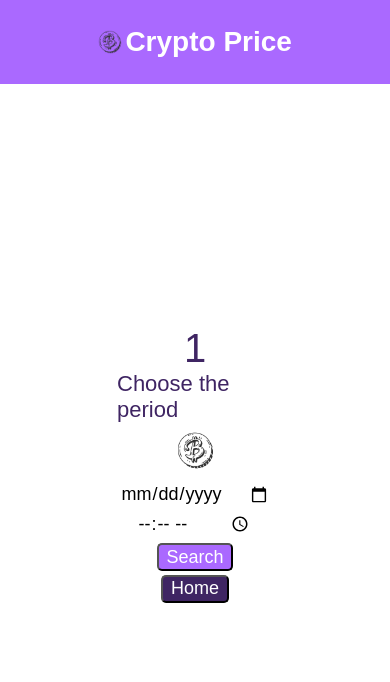
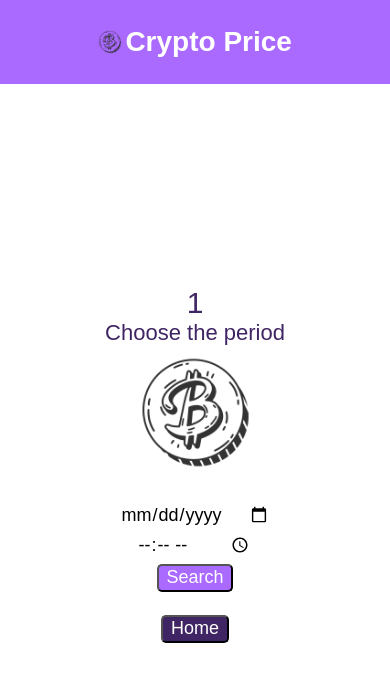
Before and after one commit to thiagopetherson/crypto-price, a Vue app: page /date/1 in a window 390 px wide. Shown: the top 682 px of the page. Built offline with nearby package versions, Linux system fonts and the light colour scheme; a web font is replaced by a local one.

Commit message:
Responsiveness date component

```diff
--- a/src/views/DateFilterView.vue
+++ b/src/views/DateFilterView.vue
@@ -85,27 +85,49 @@ export default {
   .date-filter-title
     width: 40%
     @include display-direction-justify-align($dir: column, $jus: center, $ali: center)
+    @media only screen and (min-width: 1px) and (max-width: 290px)
+      width: 100%
+    @media only screen and (min-width: 291px) and (max-width: 500px)
+      width: 90%
+    @media only screen and (min-width: 501px) and (max-width: 1000px)
+      width: 80%
 
     h1
       font-size: 4rem
       font-weight: 400
       color: $secondary-color
       text-transform: uppercase
+      @media only screen and (min-width: 1px) and (max-width: 290px)
+        font-size: 2.3rem
+      @media only screen and (min-width: 291px) and (max-width: 500px)
+        font-size: 3rem
 
     h3
       font-size: 2.2rem
       font-weight: normal
+    @media only screen and (min-width: 1px) and (max-width: 290px)
+      font-size: 1.4rem
+    @media only screen and (min-width: 291px) and (max-width: 500px)
+      font-size: 1.6rem
 
   .date-filter-img
     margin: 2% 0 2% 0
     width: 10%
+    @media only screen and (min-width: 1px) and (max-width: 290px)
+      width: 20%
+    @media only screen and (min-width: 291px) and (max-width: 500px)
+      width: 30%
 
     img
       width: 100%
 
+
   .date-filter-search
     width: 40%
     @include display-direction-justify-align($dir: column, $ali: center)
+    @media only screen and (min-width: 1px) and (max-width: 500px)
+      margin-top: 5%
+      margin-bottom: 5%
 
     input
       padding: 1% 5% 1% 5%
```
